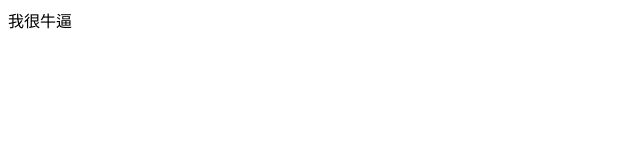
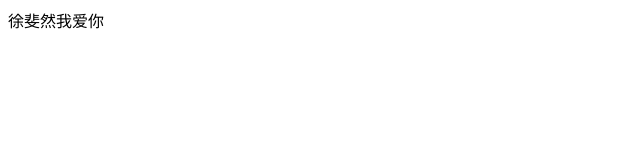
Before and after one commit to Jasonhahahahaha/Jasonhahahahaha.github.io, a plain HTML site: page index.html in a window 1280 px wide. Shown: the full height of the page, 0-640 px from the left. Drawn offline with Linux system fonts and the light colour scheme.

Commit message:
Update index.html

```diff
--- a/index.html
+++ b/index.html
@@ -6,7 +6,7 @@
 </head>
 
 <body>
-我很牛逼
+徐斐然我爱你
 </body>
 
 </html>
```
